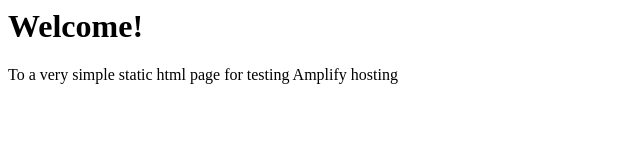
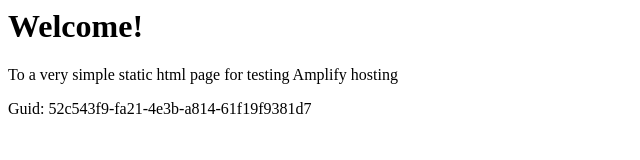
Before and after one commit to aws-aemilia-kix/Github-PR-Commit-Integration-Test-DoNotTouch-GitHubAutoBuildCanaryTest-v1-preprod-ap-northeast-3, a website: page src/index.html in a window 1280 px wide. Shown: the whole page, without its empty margins (0-640 px from the left). Drawn offline with Linux system fonts and the light colour scheme.

Commit message:
commit from integ tests

```diff
--- a/src/index.html
+++ b/src/index.html
@@ -1,3 +1,5 @@
+
+
 <html lang="en">
 
 <head>
@@ -10,6 +12,6 @@
 <body>
     <h1>Welcome!</h1>
     <p>To a very simple static html page for testing Amplify hosting</p>
-</body>
+    <p>Guid: 52c543f9-fa21-4e3b-a814-61f19f9381d7</p></body>
 
 </html>
```
